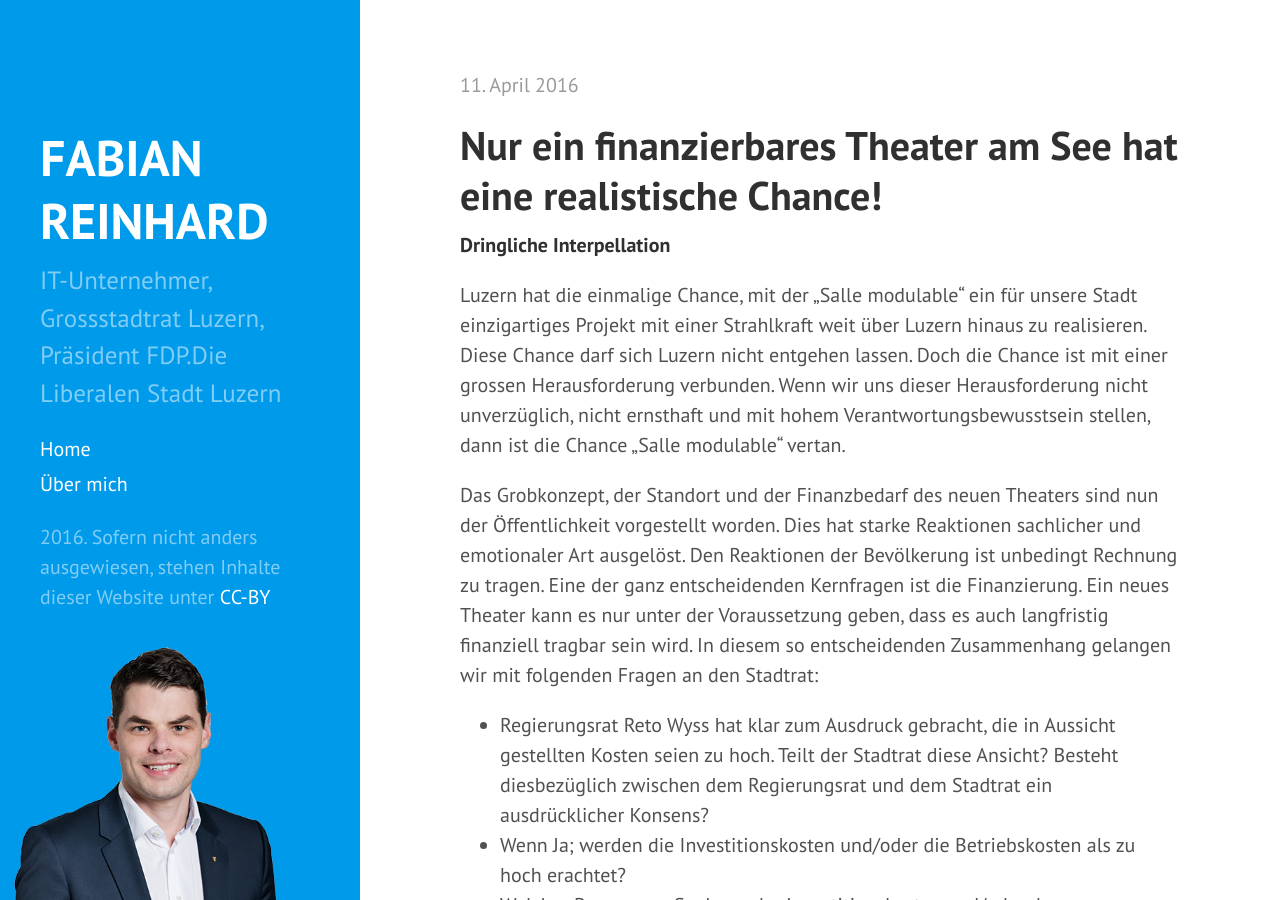
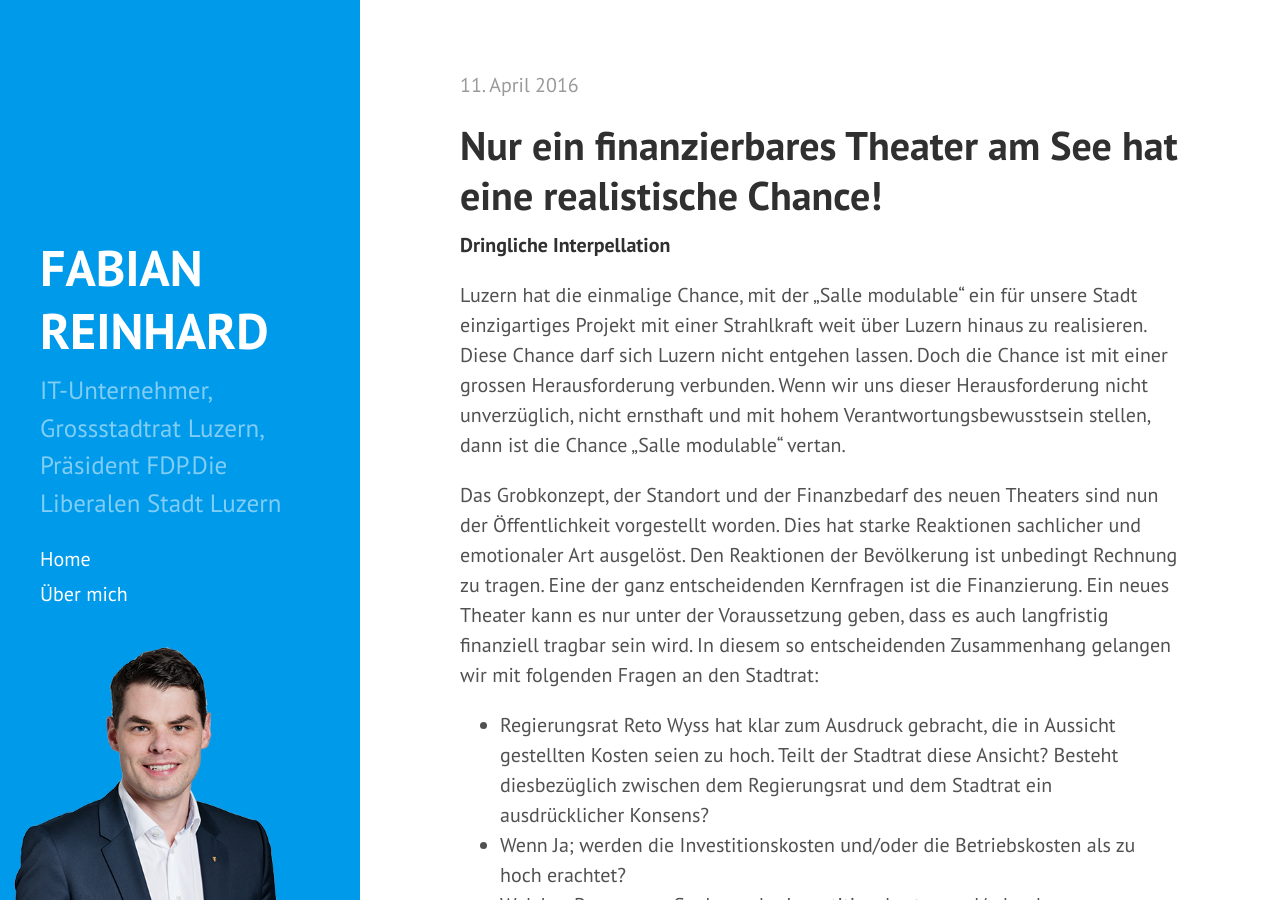
Before and after one commit to freinhard/freinhard.github.io, a Jekyll site: the page built from index.html, in a window 1280 px wide and 900 px high. Built offline with Jekyll 4.4.1, drawn with Linux system fonts in a browser that asks for light colours; the list of posts is cut into pages by our own code; comment, search, counter and statistics services are not loaded.

Commit message:
Copyleft about site

```diff
--- a/_includes/sidebar.html
+++ b/_includes/sidebar.html
@@ -28,10 +28,6 @@
 
     </nav>
 
-    <p>
-        {{ site.time | date: '%Y' }}. Sofern nicht anders ausgewiesen, stehen Inhalte dieser Website unter <a href="http://creativecommons.org/licenses/by/4.0/deed.de">CC-BY</a>
-    </p>
-
     <div class="portrait">
         <img src="{{ site.baseurl }}public/assets/FR-Side.png" alt="Fabian Reinhard" />
     </div>
```
Also changed, not shown: about.md (+1 -0 lines).
